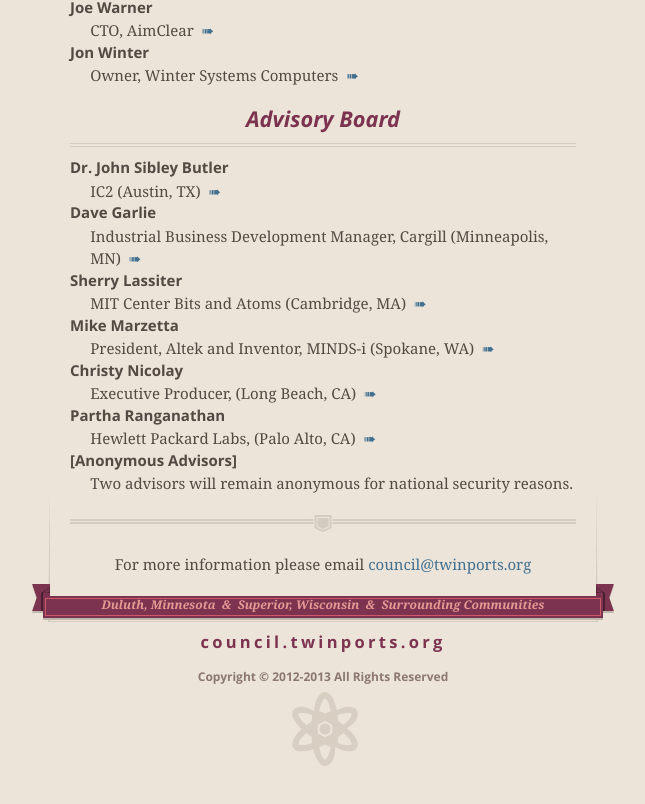
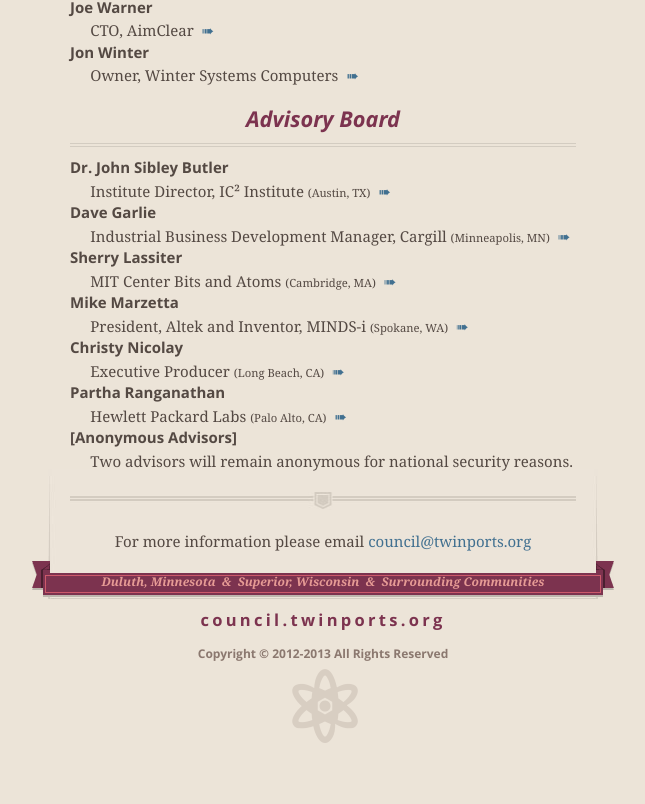
Before and after one commit to twinports/science-tech-council-site, a plain HTML site: page index.html in a window 1280 px wide. Shown: the part 978-1782 px from the top of the page, without its empty margins (317-962 px from the left). Drawn offline with nearby package versions, Linux system fonts and the light colour scheme.

Commit message:
Formatting improvements for advisor cities. Added Butler's title.

```diff
--- a/index.html
+++ b/index.html
@@ -135,32 +135,32 @@
         <dl>
           <dt>Dr. John Sibley Butler</dt>
           <dd>
-            IC2 (Austin, TX)
+            Institute Director, IC² Institute <span class="place">(Austin, TX)</span>
             <a href="http://sites.la.utexas.edu/johnsibleybutler/" target="_blank">&nbsp;&#x27A0;</a>
           </dd>
           <dt>Dave Garlie</dt>
           <dd>
-            Industrial Business Development Manager, Cargill (Minneapolis, MN)
+            Industrial Business Development Manager, Cargill <span class="place">(Minneapolis, MN)</span>
             <a href="http://www.linkedin.com/pub/dave-garlie/5b/893/900" target="_blank">&nbsp;&#x27A0;</a>
           </dd>
           <dt>Sherry Lassiter</dt>
           <dd>
-            MIT Center Bits and Atoms (Cambridge, MA)
+            MIT Center Bits and Atoms <span class="place">(Cambridge, MA)</span>
             <a href="http://fab.cba.mit.edu/world/people/lass/MITCV.html" target="_blank">&nbsp;&#x27A0;</a>
           </dd>
           <dt>Mike Marzetta</dt>
           <dd>
-            President, Altek and Inventor, MINDS-i (Spokane, WA)
+            President, Altek and Inventor, MINDS-i <span class="place">(Spokane, WA)</span>
             <a href="http://www.linkedin.com/pub/mike-marzetta/10/938/41b" target="_blank">&nbsp;&#x27A0;</a>
           </dd>
           <dt>Christy Nicolay</dt>
           <dd>
-            Executive Producer, (Long Beach, CA)
+            Executive Producer <span class="place">(Long Beach, CA)</span>
             <a href="http://www.linkedin.com/in/christynicolay/" target="_blank">&nbsp;&#x27A0;</a>
           </dd>
           <dt>Partha Ranganathan</dt>
           <dd>
-            Hewlett Packard Labs, (Palo Alto, CA)
+            Hewlett Packard Labs <span class="place">(Palo Alto, CA)</span>
             <a href="http://www.hpl.hp.com/personal/Partha_Ranganathan/" target="_blank">&nbsp;&#x27A0;</a>
           </dd>
           <dt>[Anonymous Advisors]</dt>
--- a/stylesheets/screen.css
+++ b/stylesheets/screen.css
@@ -567,3 +567,10 @@ dd p:first-child {
   font-size: .85em;
   font-style: italic;
 }
+
+
+/* custom */
+
+span.place {
+  font-size: 75%;
+}
```
